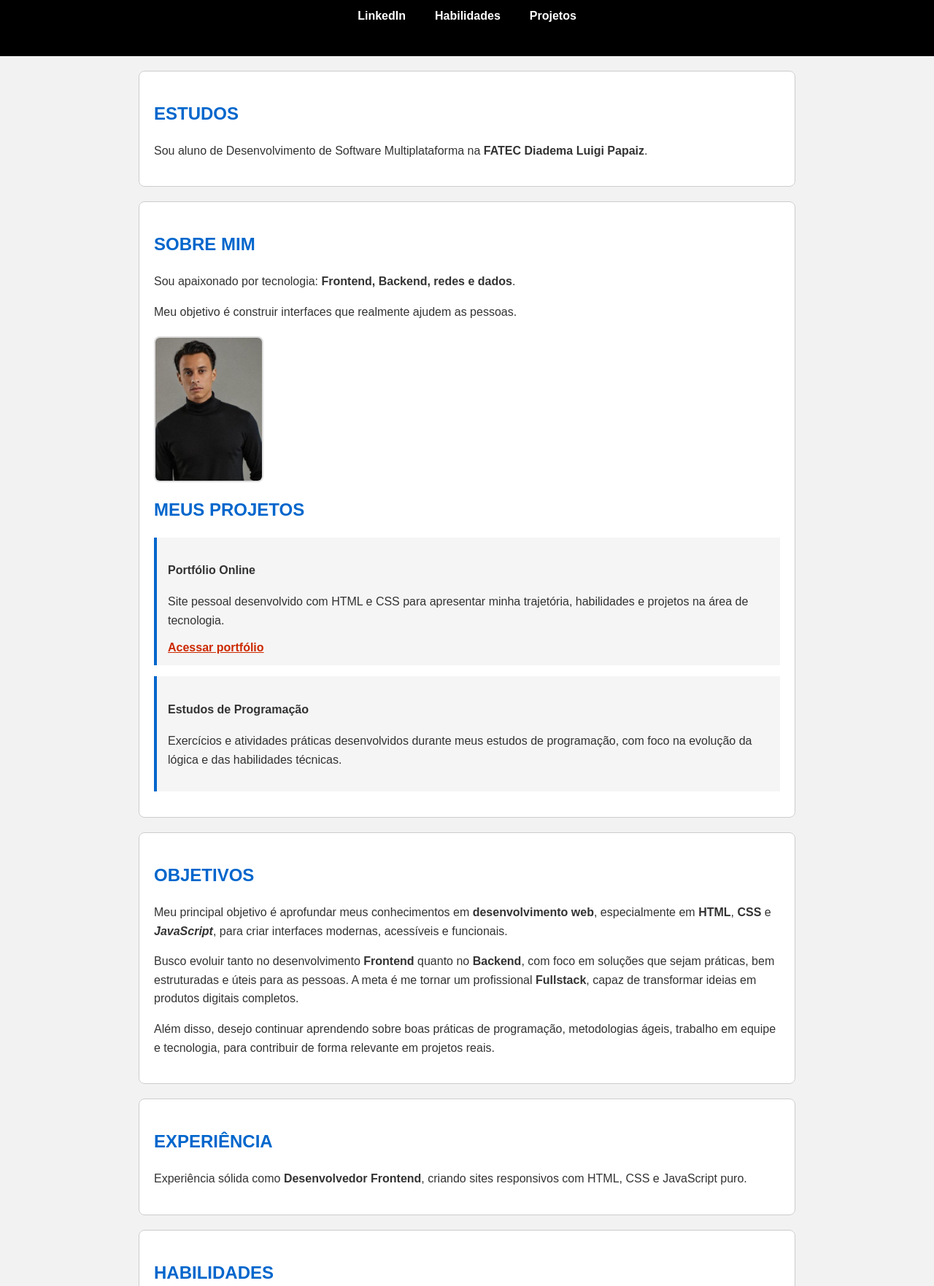
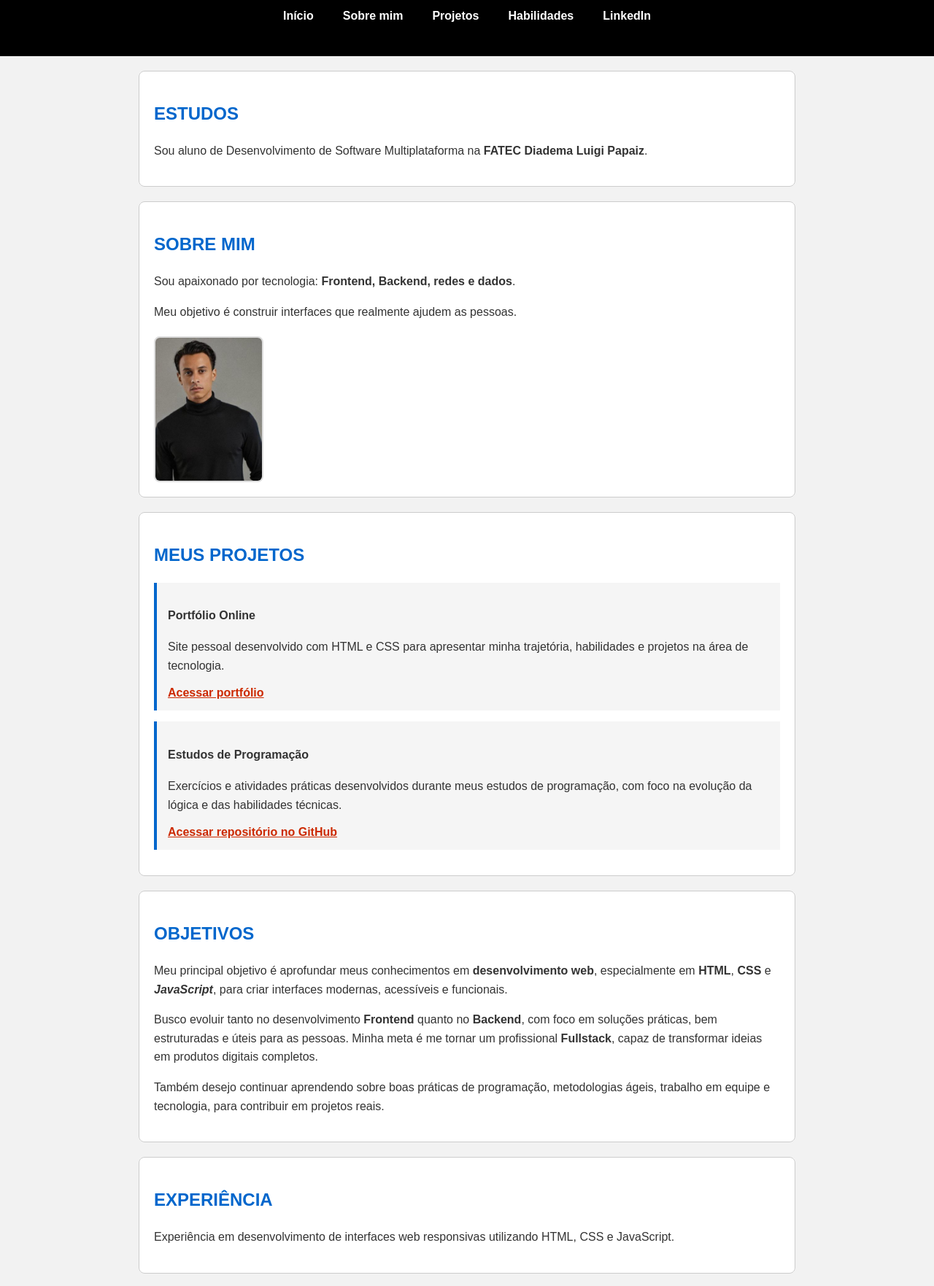
Before and after one commit to wagnerodri/portfolio-wagner-rodrigo, a plain HTML site: page index.html in a window 1280 px wide. Shown: the part 317-2080 px from the top of the page at 73% size. Drawn offline with Linux system fonts and the light colour scheme.

Commit message:
Adiciona link do projeto de estudos e ajusta navegacao

```diff
--- a/index.html
+++ b/index.html
@@ -1,37 +1,37 @@
+
 <!DOCTYPE html>
 <html lang="pt-BR">
 <head>
-
     <meta charset="UTF-8">
+    <meta name="viewport" content="width=device-width, initial-scale=1.0">
     <link rel="stylesheet" href="./css/style.css">
-    <meta name="viewport" content="width=device-width, initial-scale=1.0">
     <title>Portfólio - Wagner Rodrigo</title>
 </head>
 
 <body id="inicio">
 
     <header class="cabecalho">
-        <!--Titulo-->
-
         <h1>Wagner Rodrigo Nunes Almeida</h1>
 
         <nav class="menu">
-        <!--Imagem do menu logo-->
-
             <div class="logo">
-            <img src="img/logo.preta.dev2.png" alt="Imagem ilustrativa de programação">
+                <img src="img/logo.preta.dev2.png"
+                     alt="Logo do portfólio">
             </div>
 
             <ul>
-            <li><a href="https://www.linkedin.com/in/wagner-rodrigo-0b940b261/" target="_blank">LinkedIn</a></li>
+                <li><a href="#inicio">Início</a></li>
+                <li><a href="#sobre">Sobre mim</a></li>
+                <li><a href="#projetos">Projetos</a></li>
                 <li><a href="#habilidades">Habilidades</a></li>
-            <li><a href="#projetos">Projetos</a></li>
+                <li>
+                    <a href="https://www.linkedin.com/in/wagner-rodrigo-0b940b261/"
+                       target="_blank"
+                       rel="noopener noreferrer">LinkedIn</a>
+                </li>
             </ul>
-
         </nav>
-
     </header>
-  <!--Fim do menu-->
 
     <!-- Estudos -->
     <fieldset class="secao">
@@ -41,8 +41,6 @@
             <strong>FATEC Diadema Luigi Papaiz</strong>.
         </p>
     </fieldset>
-
-    <!--Fim  Estudos -->
 
     <!-- Sobre mim -->
     <fieldset class="secao">
@@ -59,13 +57,14 @@
             </p>
 
             <div class="imagens">
-                <img src="img/175349244 - Copia.jfif" alt="Foto de Wagner">
-
+                <img src="img/175349244 - Copia.jfif"
+                     alt="Foto de Wagner">
             </div>
+        </main>
+    </fieldset>
 
     <!-- Projetos -->
-
-<!-- Projetos -->
+    <fieldset class="secao">
         <section id="projetos">
             <h3>MEUS PROJETOS</h3>
 
@@ -93,11 +92,15 @@
                     durante meus estudos de programação, com foco
                     na evolução da lógica e das habilidades técnicas.
                 </p>
+
+                <a href="https://github.com/wagnerodri/portf-lio-wagner-rodrigo2"
+                   target="_blank"
+                   rel="noopener noreferrer">
+                    Acessar repositório no GitHub
+                </a>
             </article>
         </section>
     </fieldset>
-
-    <!--Fim Sobre mim -->
 
     <!-- Objetivos -->
     <fieldset class="secao">
@@ -113,16 +116,16 @@
 
         <p>
             Busco evoluir tanto no desenvolvimento <strong>Frontend</strong>
-            quanto no <strong>Backend</strong>, com foco em soluções que
-            sejam práticas, bem estruturadas e úteis para as pessoas. A meta
-            é me tornar um profissional <strong>Fullstack</strong>, capaz de
-            transformar ideias em produtos digitais completos.
+            quanto no <strong>Backend</strong>, com foco em soluções práticas,
+            bem estruturadas e úteis para as pessoas. Minha meta é me tornar
+            um profissional <strong>Fullstack</strong>, capaz de transformar
+            ideias em produtos digitais completos.
         </p>
 
         <p>
-            Além disso, desejo continuar aprendendo sobre boas práticas de
+            Também desejo continuar aprendendo sobre boas práticas de
             programação, metodologias ágeis, trabalho em equipe e tecnologia,
-            para contribuir de forma relevante em projetos reais.
+            para contribuir em projetos reais.
         </p>
     </fieldset>
 
@@ -131,8 +134,8 @@
         <h3>EXPERIÊNCIA</h3>
 
         <p>
-            Experiência sólida como <strong>Desenvolvedor Frontend</strong>,
-            criando sites responsivos com HTML, CSS e JavaScript puro.
+            Experiência em desenvolvimento de interfaces web responsivas
+            utilizando HTML, CSS e JavaScript.
         </p>
     </fieldset>
 
@@ -154,22 +157,18 @@
                         <td>HTML</td>
                         <td>Avançado</td>
                     </tr>
-
                     <tr>
                         <td>CSS</td>
                         <td>Intermediário</td>
                     </tr>
-
                     <tr>
                         <td>JavaScript</td>
                         <td>Básico</td>
                     </tr>
-
                     <tr>
                         <td>Git/GitHub</td>
                         <td>Intermediário</td>
                     </tr>
-
                     <tr>
                         <td>MySQL</td>
                         <td>Básico</td>
@@ -178,12 +177,10 @@
                         <td>Python</td>
                         <td>Básico</td>
                     </tr>
-
                     <tr>
                         <td>Java</td>
                         <td>Básico</td>
                     </tr>
-
                     <tr>
                         <td>Metodologia Ágil</td>
                         <td>Básico</td>
@@ -195,15 +192,15 @@
 
     <!-- Rodapé -->
     <footer class="rodape">
-
-<!--Logo rodape-->
         <div class="logo-rodape">
-        <img src="img/logo.dev1.png" alt="Logo do portfólio">
+            <img src="img/logo.dev1.png"
+                 alt="Logo do portfólio">
         </div>
 
-
         <ul>
-    <li><a href="mailto:warodri1@gmail.com">E-mail</a></li>
+            <li>
+                <a href="mailto:warodri1@gmail.com">E-mail</a>
+            </li>
             <li>
                 <a href="https://www.linkedin.com/in/wagner-rodrigo-0b940b261/"
                    target="_blank"
@@ -214,7 +211,9 @@
                    target="_blank"
                    rel="noopener noreferrer">GitHub</a>
             </li>
-    <li><a href="pagina2.html">Segunda Página</a></li>
+            <li>
+                <a href="projetos/Pagina2.html">Segunda Página</a>
+            </li>
         </ul>
 
         <p>&copy; 2026 - Todos os direitos reservados</p>
```
Lines whose indentation alone changed are shown as unchanged.
